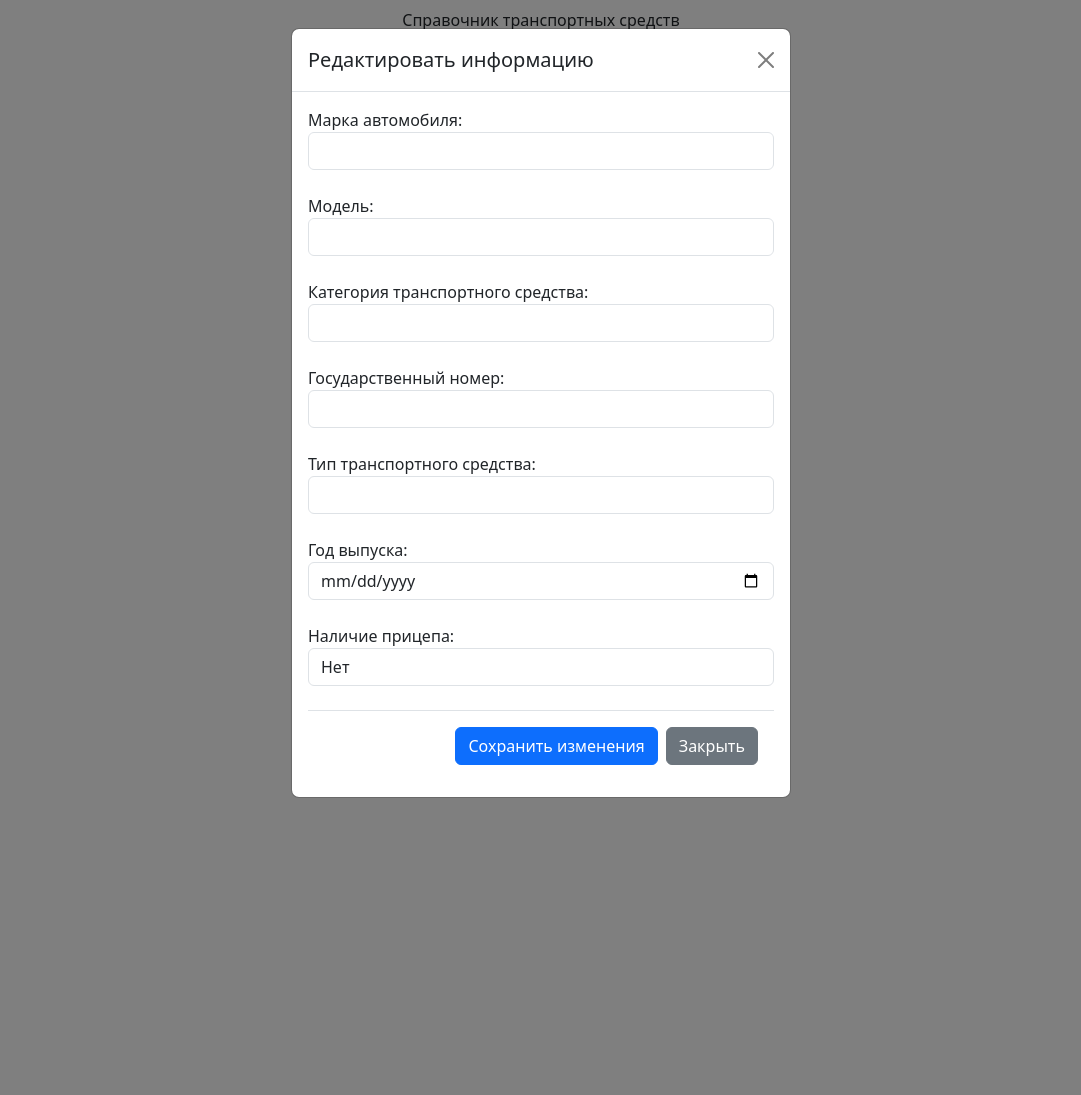
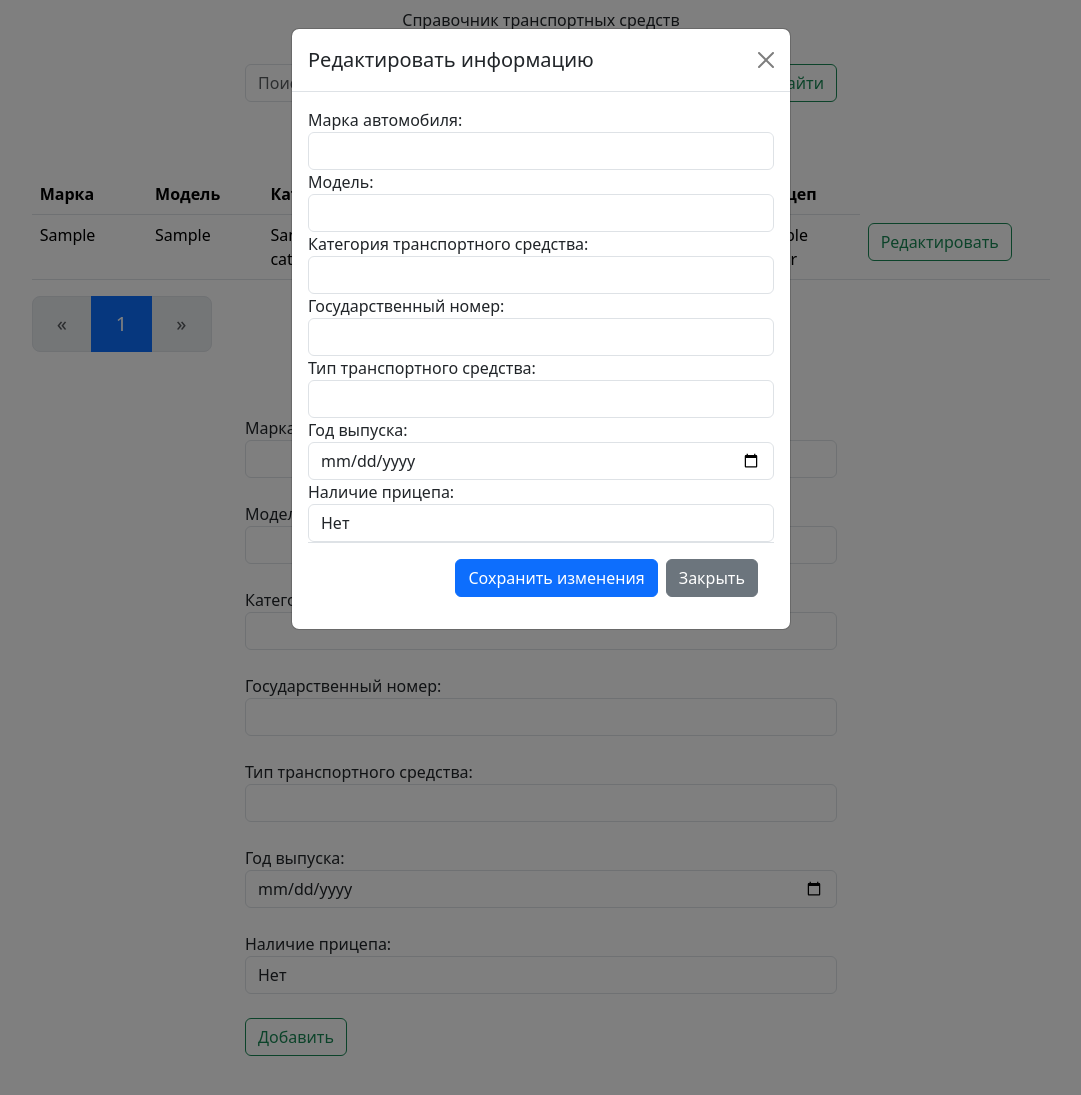
Before and after one commit to wwwAiru/cars_reference_book, a Flask app: template templates/modal.html in a window 1280 px wide. Shown: the top 1095 px of the page, without its empty margins (99-1180 px from the left). Run offline with Flask 2, Linux system fonts and the light colour scheme; tables that the repository leaves empty hold one stand-in row (values such as "Sample post"); the template is opened without the code that fills it: values that come from a table or form of the project are taken from there, most other values are stand-ins (such as "Sample title", 1, 10 or a date in 2020); some libraries are stand-ins or nearby versions.

Commit message:
base functions

```diff
--- a/templates/index.html
+++ b/templates/index.html
@@ -40,7 +40,7 @@
         <td class="col-1">
             <button id={{car.id}}
                     class="btn btn-outline-success"
-                    onclick='window.location.href="{{ url_for('edit', id=car.id) }}"' method="POST">
+                    onclick='window.location.href="{{ url_for('index', id=car.id) }}"' method="PUT">
                     Редактировать
             </button>
         </td>
--- a/templates/modal.html
+++ b/templates/modal.html
@@ -1,4 +1,86 @@
 {% extends 'base.html' %}
+
+
+
+
+{% block search %}
+<form class="d-flex" action="{{ url_for('index')}}" method="GET">
+    <input class="form-control me-2" type="search" placeholder="Поиск" aria-label="Search"
+    name="search" value="{{ request.args.get('search', '') }}">
+    <button class="btn btn-outline-success" type="submit">Найти</button>
+</form>
+{% endblock %}
+
+
+
+{% block content %}
+<table class="table">
+    <thead>
+    <tr>
+        <th scope="col">Марка</th>
+        <th scope="col">Модель</th>
+        <th scope="col">Категория</th>
+        <th scope="col">Гос. номер</th>
+        <th scope="col">Тип т.с.</th>
+        <th scope="col">Год выпуска</th>
+        <th scope="col">Прицеп</th>
+    </tr>
+    </thead>
+
+    <tbody>
+
+    {% for car in pages.items %}
+    <tr>
+        <td class="col-1">{{ car.car_brand }}</td>
+        <td class="col-1">{{ car.car_model }}</td>
+        <td class="col-1">{{ car.category }}</td>
+        <td class="col-1">{{ car.car_license_plate }}</td>
+        <td class="col-1">{{ car.car_type }}</td>
+        <td class="col-1">{{ car.release_year.strftime("%Y") }}</td>
+        <td class="col-1">{{ car.trailer }}</td>
+
+        <td class="col-1">
+            <button id={{car.id}}
+                    class="btn btn-outline-success"
+                    onclick='window.location.href="{{ url_for('index', id=car.id) }}"' method="PUT">
+                    Редактировать
+            </button>
+        </td>
+    </tr>
+    {% endfor %}
+
+    </tbody>
+</table>
+
+<nav aria-label="Page navigation example">
+    <ul class="pagination pagination-lg">
+        <li {% if not pages.has_prev %} class="page-item disabled"  {% endif %}>
+            <a class="page-link" href="{{ url_for('index', search=search, page=pages.prev_num) }}"
+               aria-label="Previous">
+                <span aria-hidden="true">&laquo;</span>
+            </a>
+        </li>
+
+        {% for page in pages.iter_pages(left_edge=2,right_edge=2,left_current=1, right_current=2) %}
+        {% if page %}
+        <li {% if page == pages.page %} class="page-item active" {% endif %}>
+            <a class="page-link" href="{{ url_for('index', search=search, page=page) }}">{{ page }}</a>
+        </li>
+        {% else %}
+        <li class="page-item"><a class="page-link">...</a></li>
+        {% endif %}
+        {% endfor %}
+
+        <li {% if pages.has_next %} class="page-item"  {% else %} class="page-item disabled" {% endif %}>
+            <a class="page-link"  href="{{ url_for('index',search=search, page=pages.next_num) }}"
+               aria-label="Next">
+                <span aria-hidden="true">&raquo;</span>
+            </a>
+        </li>
+    </ul>
+</nav>
+{% endblock %}
+
 
 {% block modal %}
 <!-- Модальное окно -->
@@ -10,11 +92,11 @@
         <button type="button" class="btn-close" data-bs-dismiss="modal" aria-label="Закрыть"></button>
       </div>
       <div class="modal-body">
-        <form action="{{ url_for('edit', id=car.id)}}" method="POST">
-          {{ form.hidden_tag() }}
-          {% for field in form if field.name not in ['csrf_token'] %}
+        <form action="{{ url_for('index', id=car_edit.id)}}" method="POST">
+          {{ form_edit.hidden_tag() }}
+          {% for field in form_edit if field.name not in ['csrf_token'] %}
           {{ field.label(class="control-label") }}
-          {{ field(class="form-control") }}<br>
+          {{ field(class="form-control") }}
           {% endfor %}
           <div class="modal-footer">
           <button type="submit" class="btn btn-primary">Сохранить изменения</button>
@@ -27,6 +109,18 @@
 </div>
 {% endblock %}
 
+
+{% block form %}
+<form action="{{ url_for('index')}}" method="POST">
+    {{ form.hidden_tag() }}
+    {% for field in form if field.name not in ['csrf_token'] %}
+        {{ field.label(class="control-label") }}
+        {{ field(class="form-control") }}<br>
+    {% endfor %}
+    <button type="submit" class="btn btn-outline-success">Добавить</button>
+</form>
+{% endblock %}
+
 {% block script %}
 <script type="text/javascript" src="{{ url_for('static', filename='jquery-3.6.0.min.js') }}"></script>
 <script>
```
Also changed, not shown: view.py (+14 -15 lines), 1 other file.
